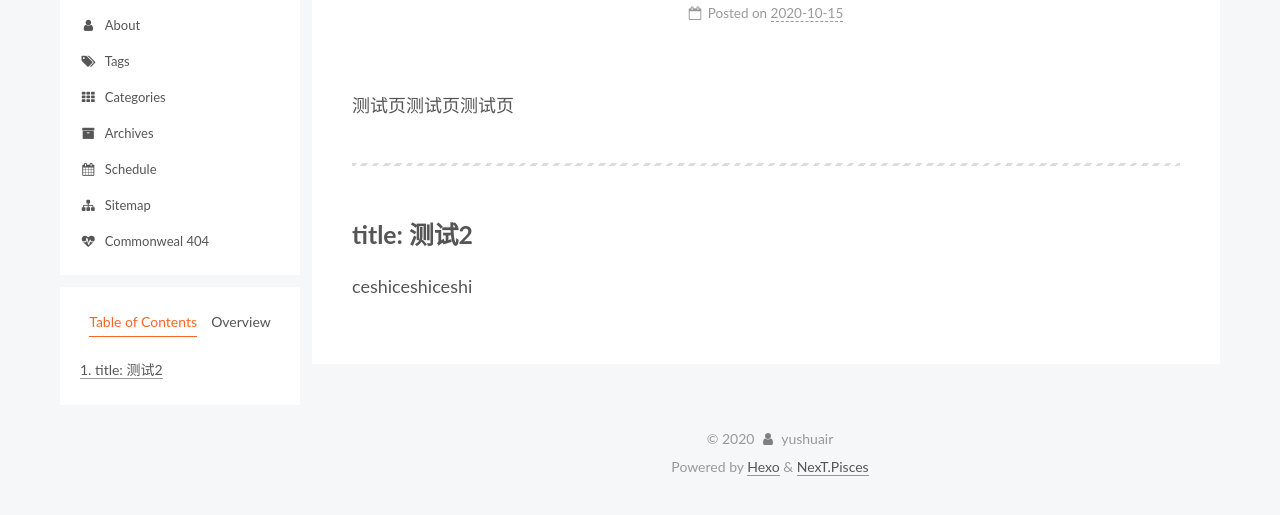
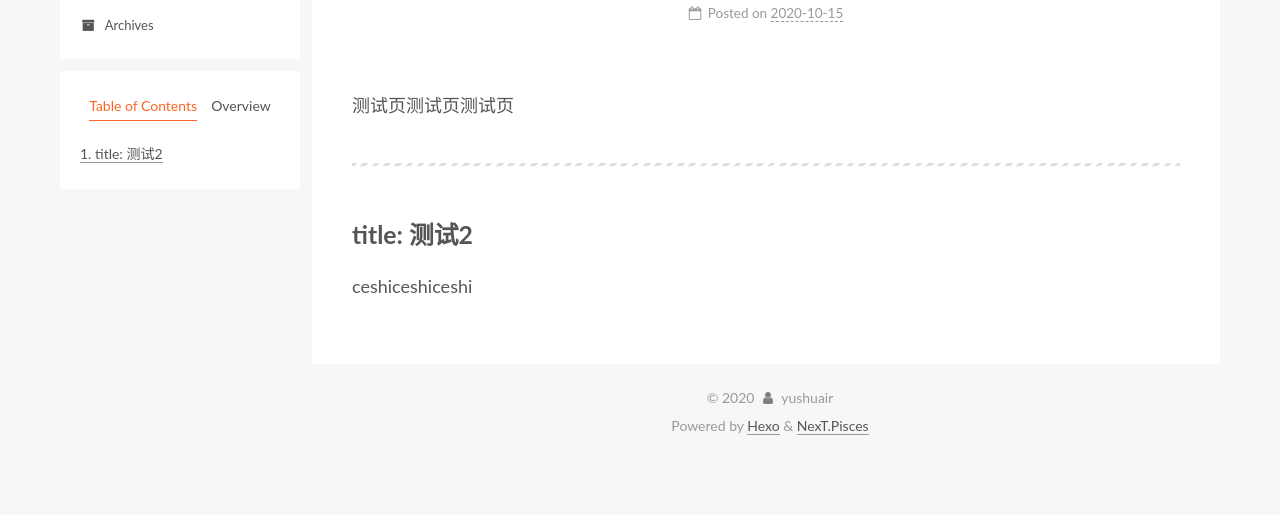
Before and after one commit to Bliris/Bliris.github.io, a plain HTML site: page 2020/10/15/hello-world/index.html in a window 1280 px wide. Shown: the part 127-642 px from the top of the page. Drawn offline with Linux system fonts and the light colour scheme.

Commit message:
Site updated: 2020-10-15 13:29:55

```diff
--- a/2020/10/15/hello-world/index.html
+++ b/2020/10/15/hello-world/index.html
@@ -117,39 +117,9 @@
     <a href="/" rel="section"><i class="fa fa-fw fa-home"></i>Home</a>
 
   </li>
-        <li class="menu-item menu-item-about">
-
-    <a href="/about/" rel="section"><i class="fa fa-fw fa-user"></i>About</a>
-
-  </li>
-        <li class="menu-item menu-item-tags">
-
-    <a href="/tags/" rel="section"><i class="fa fa-fw fa-tags"></i>Tags</a>
-
-  </li>
-        <li class="menu-item menu-item-categories">
-
-    <a href="/categories/" rel="section"><i class="fa fa-fw fa-th"></i>Categories</a>
-
-  </li>
         <li class="menu-item menu-item-archives">
 
     <a href="/archives/" rel="section"><i class="fa fa-fw fa-archive"></i>Archives</a>
-
-  </li>
-        <li class="menu-item menu-item-schedule">
-
-    <a href="/schedule/" rel="section"><i class="fa fa-fw fa-calendar"></i>Schedule</a>
-
-  </li>
-        <li class="menu-item menu-item-sitemap">
-
-    <a href="/sitemap.xml" rel="section"><i class="fa fa-fw fa-sitemap"></i>Sitemap</a>
-
-  </li>
-        <li class="menu-item menu-item-commonweal">
-
-    <a href="/404/" rel="section"><i class="fa fa-fw fa-heartbeat"></i>Commonweal 404</a>
 
   </li>
   </ul>
```
Also changed, not shown: archives/2020/10/index.html (+0 -30 lines), archives/2020/index.html (+0 -30 lines), archives/index.html (+0 -30 lines), index.html (+0 -30 lines).
